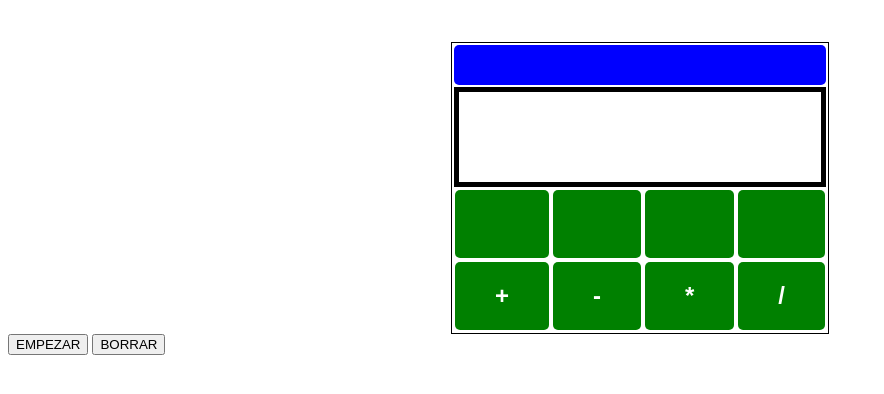
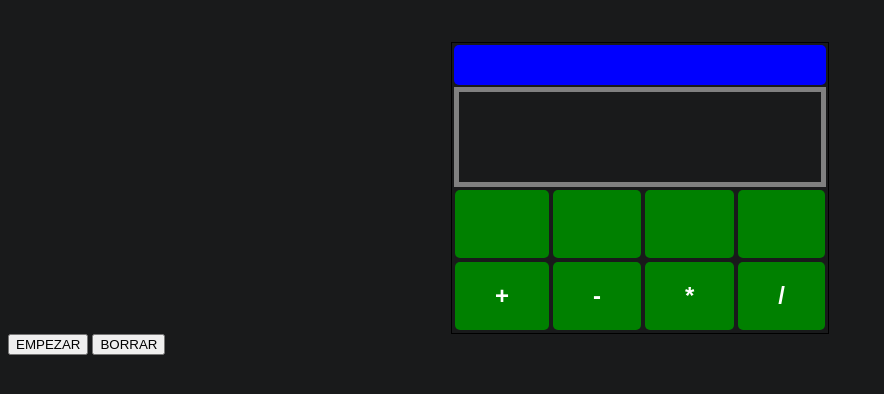
Before and after one commit to punto-sh/punto-sh.github.io, a plain HTML site: page index.html in a window 1280 px wide. Shown: the whole page, without its empty margins (0-884 px from the left). Drawn offline with nearby package versions, Linux system fonts and the light colour scheme.

Commit message:
Diana-game dark mode

```diff
--- a/index.html
+++ b/index.html
@@ -14,6 +14,10 @@
     referrerpolicy="no-referrer"></script>
 <!-- for styling -->
   <style>
+    p {
+      color: white;
+    }
+
     table {
       border: 1px solid black;
       margin-left: auto;
@@ -31,12 +35,13 @@
       border-radius: 5px;
     }
     #result {
+      color: white;
       text-align: center;
       height: 50px;
       padding: 20px 40px;
       font-size: 24px;
       font-weight: bold;
-      border: 5px solid black;
+      border: 5px solid gray;
     }
     #Diana {
       text-align: center;
@@ -52,7 +57,7 @@
   </style>
 </head>
 
-<body>
+<body bgcolor="191a1b">
   <p id="contador"></p>
   <table id="calcu">
     <tr>
```
